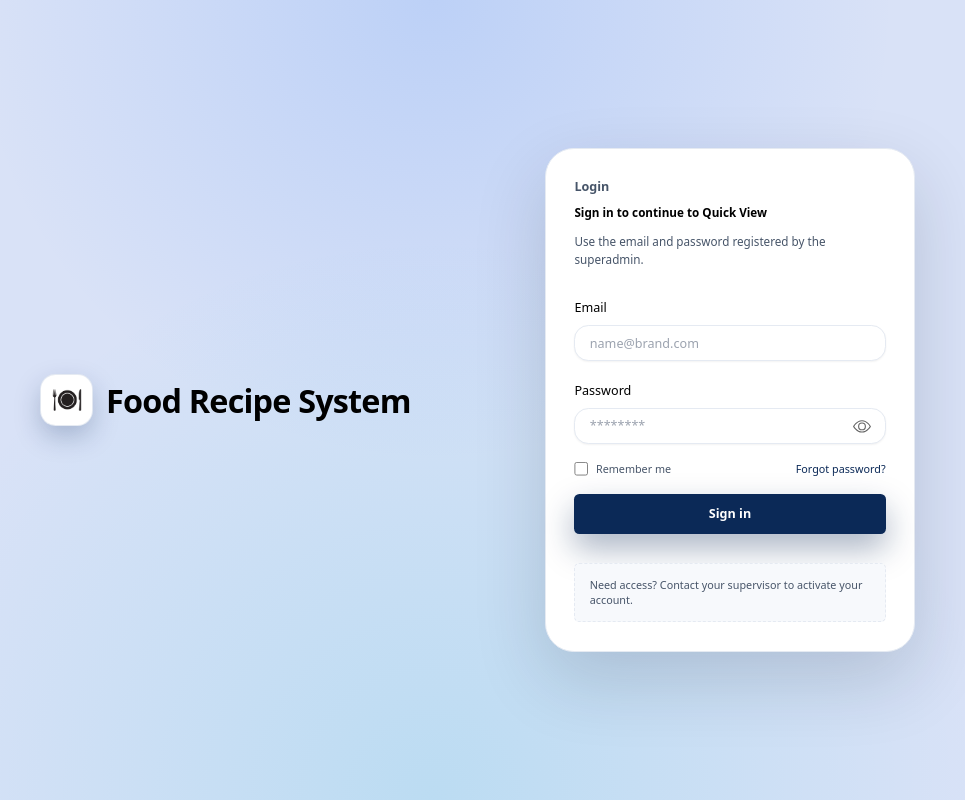
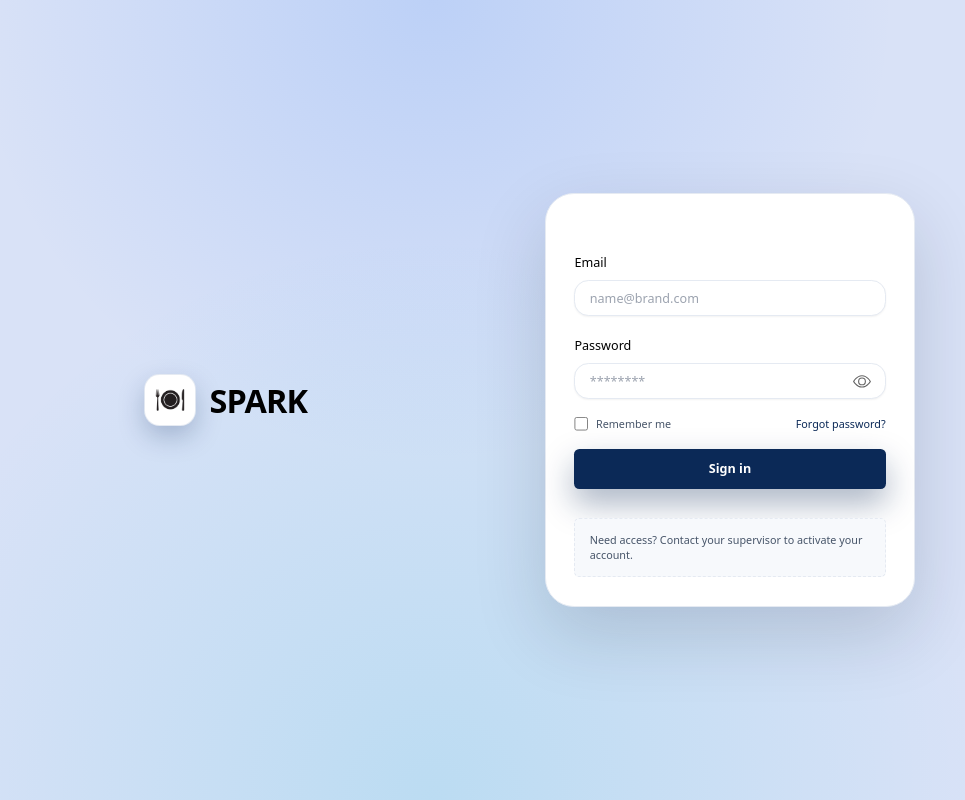
Before and after one commit to sdxtech/digital-menu-react, a React (Vite) app in the folder frontend/: page /login in a window 1280 px wide. Shown: the whole page, without its empty margins (207-1172 px from the left). Built offline with nearby package versions, Linux system fonts and the light colour scheme; no server answers.

Commit message:
feat: update login branding to SPARK

```diff
--- a/frontend/index.html
+++ b/frontend/index.html
@@ -4,7 +4,7 @@
     <meta charset="UTF-8" />
     <link rel="icon" type="image/png" href="/Logo.png" />
     <meta name="viewport" content="width=device-width, initial-scale=1.0" />
-    <title>Food Recipe System</title>
+    <title>SPARK</title>
   </head>
   <body>
     <div id="root"></div>
--- a/frontend/src/app/LoginPage.tsx
+++ b/frontend/src/app/LoginPage.tsx
@@ -49,13 +49,13 @@ const LoginPage = () => {
               <div className="flex h-14 w-14 items-center justify-center rounded-2xl bg-white p-2 shadow-[0_12px_30px_rgba(11,41,87,0.25)] ring-1 ring-border">
                 <img
                   src="/Logo.png"
-                  alt="Food Recipe System logo"
+                  alt="SPARK logo"
                   className="h-full w-full object-contain"
                 />
               </div>
               <div>
                 <h1 className="text-3xl font-semibold tracking-tight sm:text-4xl">
-                  Food Recipe System
+                  SPARK
                 </h1>
               </div>
             </div>
@@ -65,18 +65,6 @@ const LoginPage = () => {
             <div className="relative rounded-[32px] border border-border bg-surface p-8 shadow-[0_30px_80px_rgba(15,23,42,0.16)] animate-fade-up [animation-delay:150ms]">
               <div className="absolute -right-10 -top-10 h-32 w-32 rounded-full bg-accent-blue/20 blur-2xl" />
               <div className="absolute -bottom-12 -left-8 h-40 w-40 rounded-full bg-accent-cyan/20 blur-3xl" />
-
-              <div className="relative">
-                <h3 className="text-muted">
-                  Login
-                </h3>
-                <p className="mt-2 text-2xl font-semibold">
-                  Sign in to continue to Quick View
-                </p>
-                <p className="mt-3 text-sm text-muted">
-                  Use the email and password registered by the superadmin.
-                </p>
-              </div>
 
               {/* Form login dengan input email, password, dan tombol submit. Juga menampilkan error jika login gagal dan opsi untuk menampilkan/menyembunyikan password. */}
               <form className="relative mt-8 space-y-5" onSubmit={handleSubmit}>
--- a/frontend/src/lib/document-title.ts
+++ b/frontend/src/lib/document-title.ts
@@ -1,7 +1,7 @@
 import { useEffect } from 'react'
 import { matchPath, useLocation } from 'react-router-dom'
 
-const APP_NAME = 'Food Recipe System'
+const APP_NAME = 'SPARK'
 
 type TitleMatcher = {
   path: string
```
